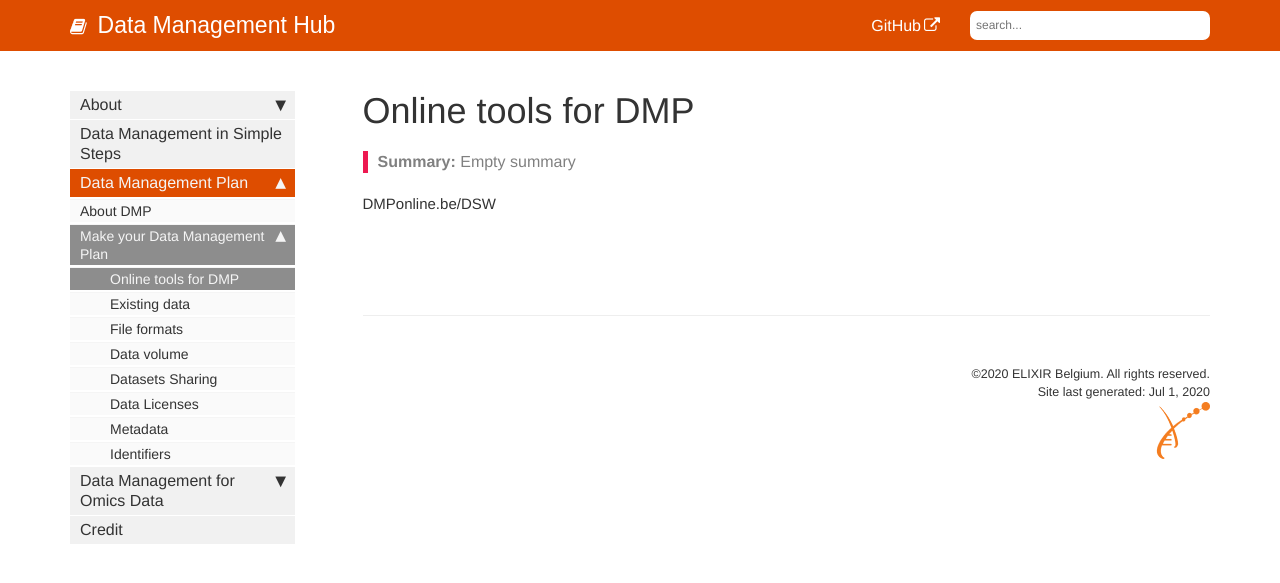
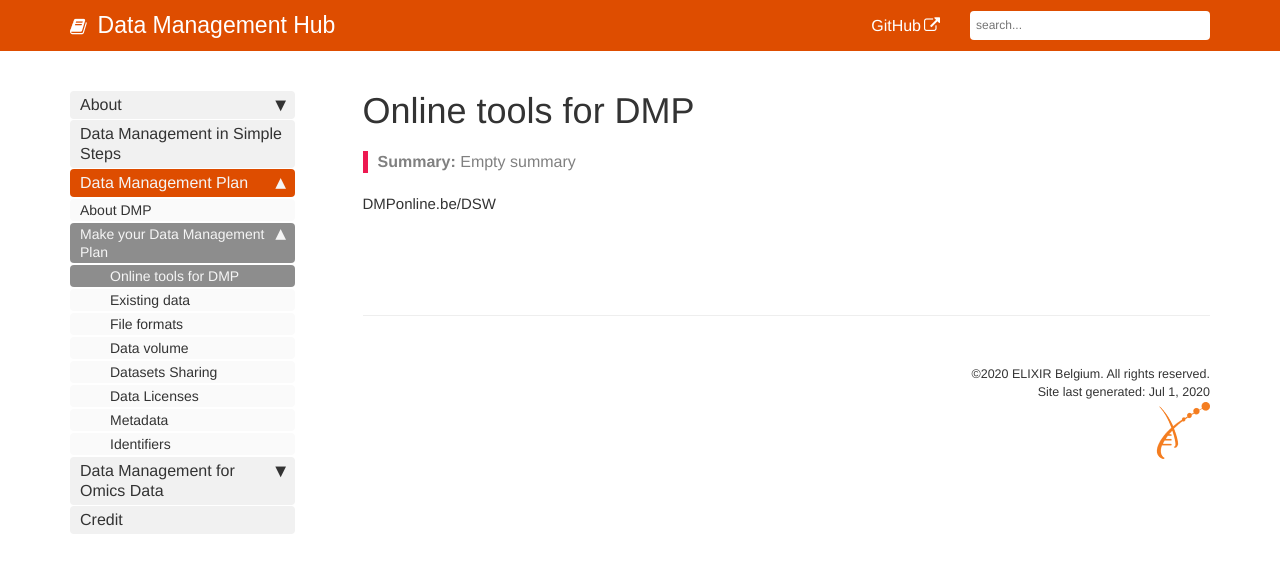
Before and after one commit to ELIXIR-Belgium/rdm-guide, a Jekyll site: the page built from pages/online_tools_for_dmp.md, in a window 1280 px wide. Shown: the top 583 px of the page. Built offline with Jekyll 4.4.1, drawn with Linux system fonts in a browser that asks for light colours; some web fonts are replaced.

Commit message:
css consistency

```diff
--- a/css/customstyles.css
+++ b/css/customstyles.css
@@ -230,7 +230,7 @@ ul#results-container a:hover {
     -moz-box-sizing: border-box;
     box-sizing: border-box;
     margin-top:10px;
-    border-radius: 7px;
+    border-radius: 4px;
     border-width: 0px;
 }
 /* end search */
@@ -250,7 +250,7 @@ div#toc ul li {
 div#toc ul {
     background-color: whitesmoke;
     padding: 5px;
-    border-radius: 5px;
+    border-radius: 4px;
     max-width: 300px;
     color: gray;
 }
@@ -373,6 +373,7 @@ background-color: #347DBE;
     line-height: 18px;
     padding: 2px 10px;
     background-color: #f1f1f1;
+    border-radius: 4px;
 }
 
 .nav > li > a {
@@ -410,8 +411,8 @@ ul#mysidebar {
 }
 
 .nav ul li a {
-    border-top:1px solid whitesmoke;
     padding-left:10px;
+    border-radius: 4px;
 }
 /* end sidebar */
 
--- a/css/theme-blue.css
+++ b/css/theme-blue.css
@@ -117,5 +117,5 @@ li.sidebarTitle {
 }
 
 .navbar-inverse .navbar-toggle {
-    border-color: #c14300;
+    border-color: #de4d00;
 }
```
